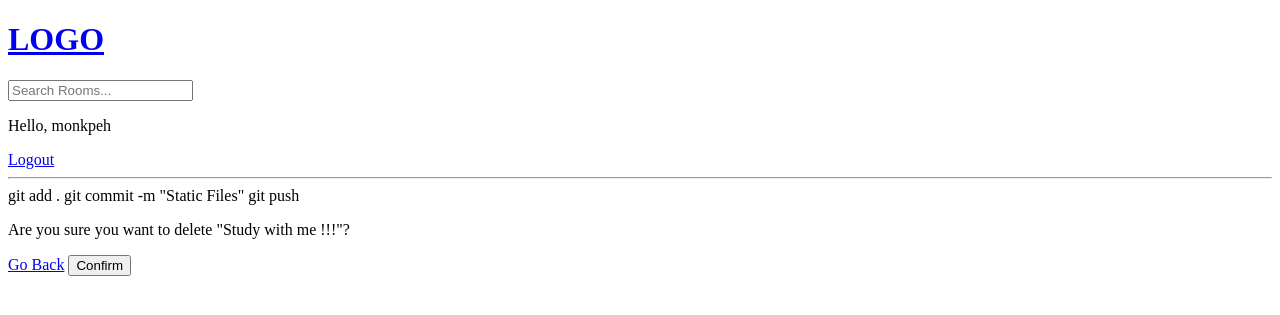
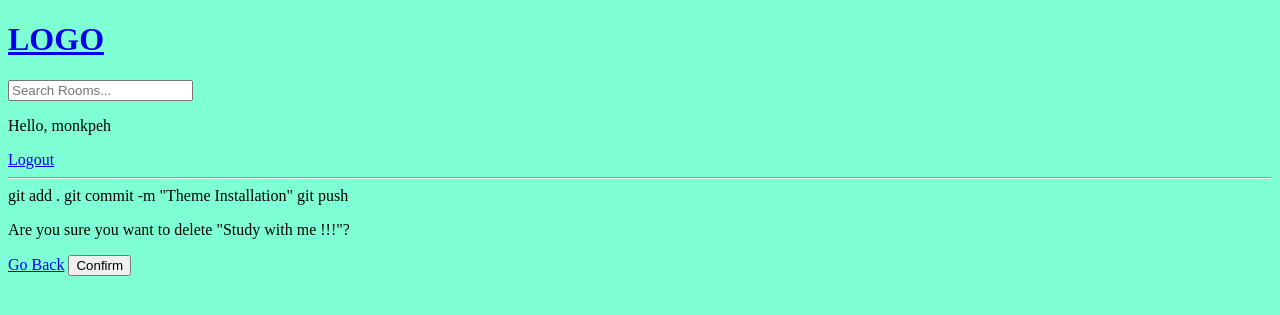
Before and after one commit to monkpeh/Django-Tutorial, a Django app: page /delete-room/5/ in a window 1280 px wide. Shown: the top 315 px of the page. Run offline with Django 5.2, Linux system fonts and the light colour scheme; a user stored in the database is signed in; data comes from the database, SQL or seed files in the repository; both versions use the stored data as it was after the commit.

Commit message:
Theme Installation

```diff
--- a/base/forms.py
+++ b/base/forms.py
@@ -5,3 +5,4 @@ class RoomForm(ModelForm):
     class Meta:
         model = Room
         fields = '__all__'
+        exclude = ['host', 'participants']
--- a/base/views.py
+++ b/base/views.py
@@ -111,13 +111,16 @@ def userProfile(request, pk):
 @login_required(login_url='login')
 def createRoom(request):
     form = RoomForm()
+
     if request.method == 'POST':
         form = RoomForm(request.POST)
         if form.is_valid():
-            form.save()
+            room = form.save(commit=False)
+            room.host = request.user
+            room.save()
             return redirect('home')
 
-    context ={'form':RoomForm()}
+    context ={'form':form}
     return render(request, 'base/room_form.html', context)
 
 @login_required(login_url='login')
--- /dev/null
+++ b/static/styles/main.css
@@ -0,0 +1,3 @@
+body{
+    background-color: aquamarine;
+}
--- a/studybud/settings.py
+++ b/studybud/settings.py
@@ -121,6 +121,12 @@ USE_TZ = True
 
 STATIC_URL = 'static/'
 
+STATICFILES_DIRS = [
+    BASE_DIR / 'static'
+]
+
+# STATIC_ROOT = BASE_DIR / 'staticfiles'
+
 # Default primary key field type
 # https://docs.djangoproject.com/en/5.1/ref/settings/#default-auto-field
 
--- a/templates/main.html
+++ b/templates/main.html
@@ -1,10 +1,13 @@
 <!DOCTYPE html>
+{% load static %}
+
 <html lang="en">
 <head>
     <meta charset="UTF-8">
     <meta http-equiv="X-UA-Compatible" content="IE=edge">
     <meta name="viewport" content="width=device-width, initial-scale=1.0">
     <title>Studybud</title>
+    <link rel="stylesheet" type = "text/css" media = 'screen'  href="{% static 'styles/main.css' %}">
 </head>
 
 
@@ -15,7 +18,7 @@
     {% if messages %}
     <ul class="messages">
         {% for message in messages %}
-        <li></li>{{message}}</li>
+        <li>{{message}}</li>
         {% endfor %}
     </ul>
     {% endif %}
--- a/templates/navbar.html
+++ b/templates/navbar.html
@@ -17,5 +17,5 @@
 <hr>
 
 git add .
-git commit -m "Static Files"
+git commit -m "Theme Installation"
 git push
```
Also changed, not shown: db.sqlite3, static/images/night_sky.png (added).
